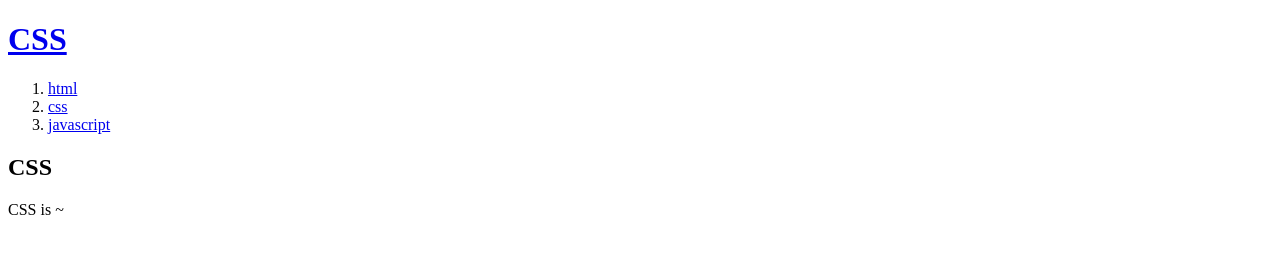
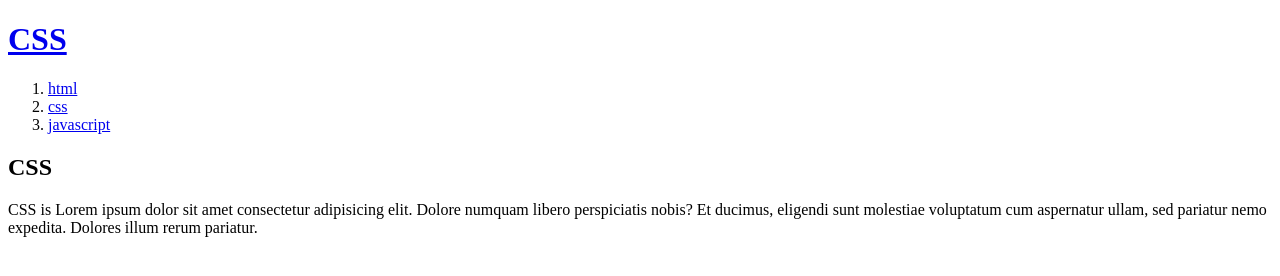
Before and after one commit to Jinny42/facebook-frontend-server, a plain HTML site: page 2.html in a window 1280 px wide. Drawn offline with Linux system fonts and the light colour scheme.

Commit message:
Update 2.html
insert CSS description

```diff
--- a/2.html
+++ b/2.html
@@ -12,6 +12,8 @@
 	<li><a href="3.html">javascript</a></li>
 </ol>
 <h2>CSS</h2>
-CSS is ~
+CSS is Lorem ipsum dolor sit amet consectetur adipisicing elit. Dolore numquam libero perspiciatis nobis? Et
+    ducimus, eligendi sunt molestiae voluptatum cum aspernatur ullam, sed pariatur nemo expedita. Dolores illum rerum
+	pariatur.
 </body>
 </html>
```
